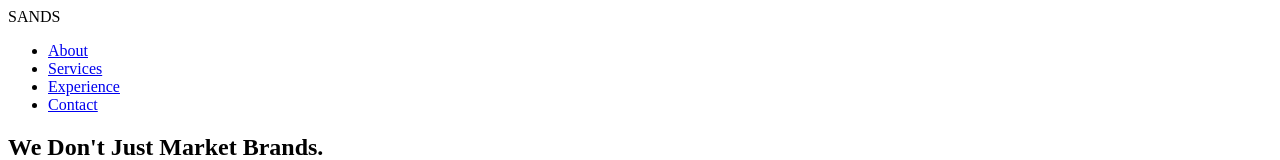
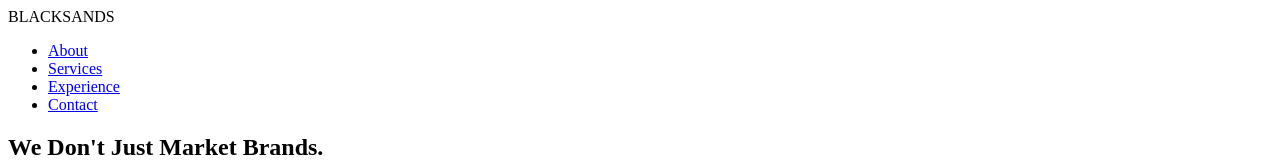
Before and after one commit to blacksandsproduction-alt/blacksandsprodction, a plain HTML site: page index.html in a window 1280 px wide. Shown: the top 160 px of the page. Drawn offline with Linux system fonts and the light colour scheme.

Commit message:
Update index.html

```diff
--- a/index.html
+++ b/index.html
@@ -4,23 +4,7 @@
     <div class="container">
         <nav>
 
-            <div class="logo"img{
-    height:65px;
-    width:auto;
-}
-
-.hero{
-    min-height:100vh;
-    display:flex;
-    align-items:center;
-    justify-content:center;
-    text-align:center;
-    background:
-    linear-gradient(rgba(0,0,0,.75),rgba(0,0,0,.85)),
-    url('1000804695.png');
-    background-size:cover;
-    background-position:center;
-}
+            <div class="logo">
                 BLACK<span>SANDS</span>
             </div>
 
```
